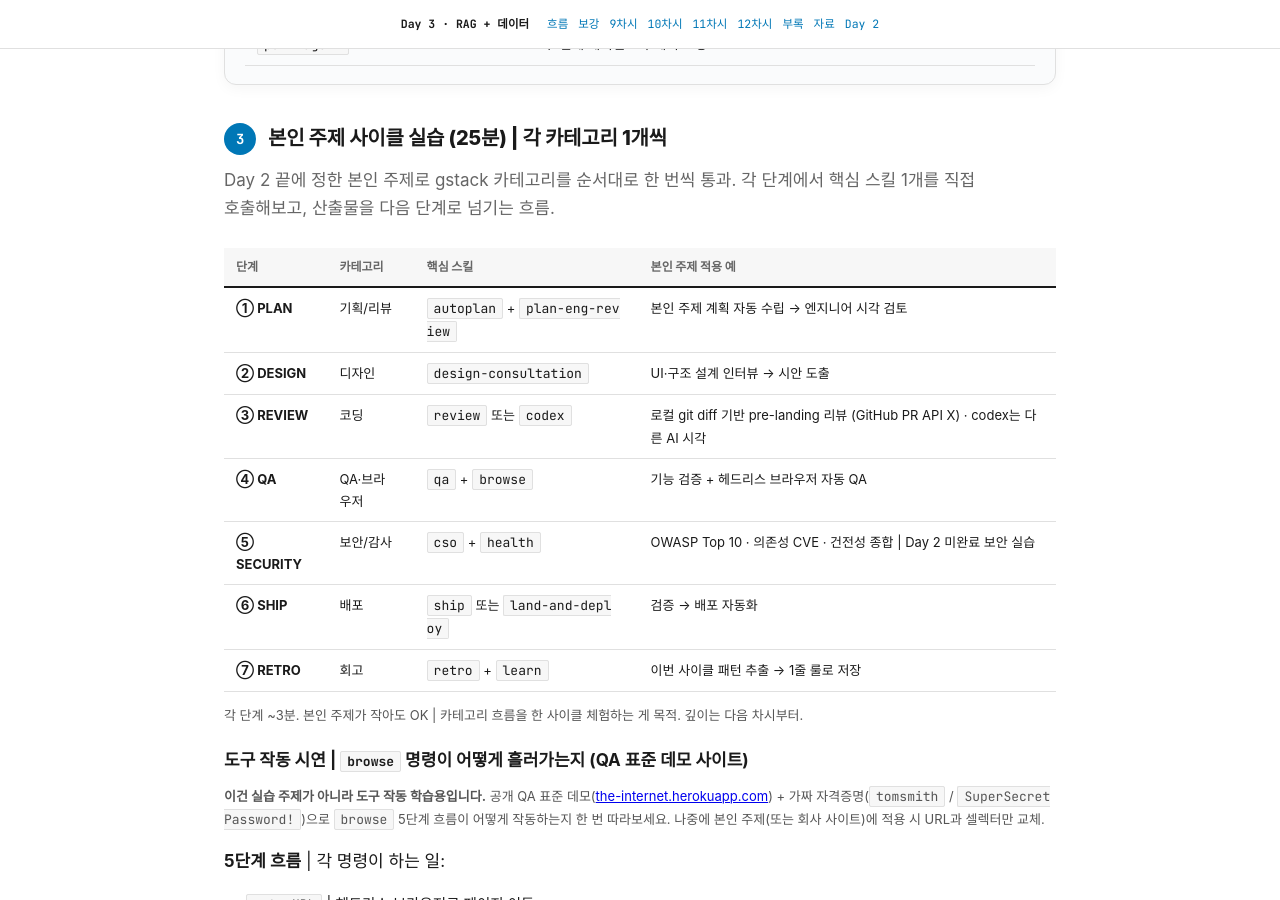
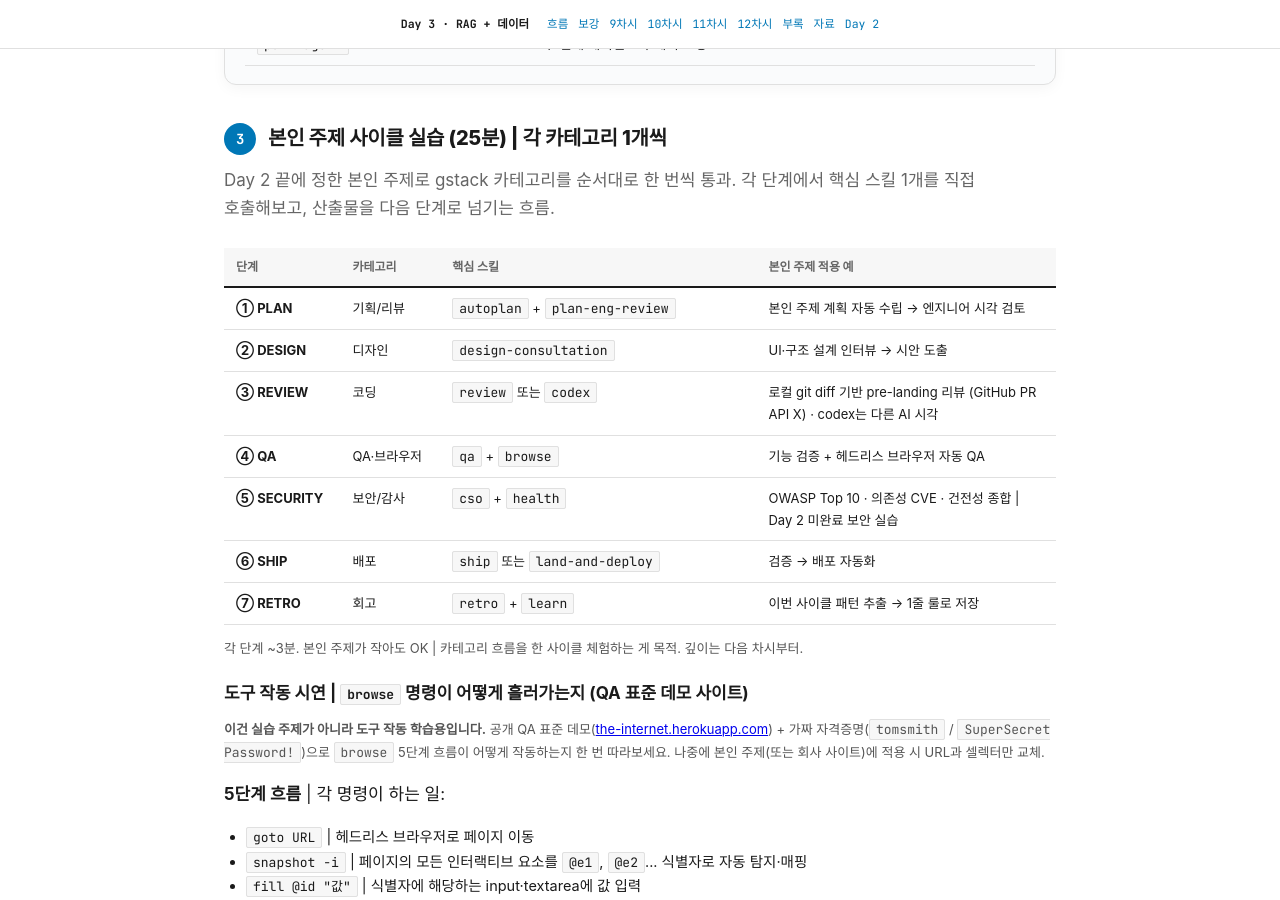
Before and after one commit to daniel8824-del/rag-day3, a Jekyll site: the page docs/index.html, which Jekyll copies as it is, in a window 1280 px wide and 900 px high, scrolled down 5916 px. Built offline with Jekyll 4.4.1, drawn with Linux system fonts in a browser that asks for light colours; some web fonts are replaced.

Commit message:
§3 사이클 실습 표 컬럼 너비 정합 (colgroup)
- 단계 14% (증가)
- 카테고리 12%
- 핵심 스킬 38% (증가)
- 본인 주제 적용 예 36% (줄임)

Co-Authored-By: Claude Opus 4.7 (1M context) <noreply@anthropic.com>

```diff
--- a/docs/index.html
+++ b/docs/index.html
@@ -782,6 +782,12 @@ git clone https://github.com/garrytan/gstack `
   <p class="lead">Day 2 끝에 정한 본인 주제로 gstack 카테고리를 순서대로 한 번씩 통과. 각 단계에서 핵심 스킬 1개를 직접 호출해보고, 산출물을 다음 단계로 넘기는 흐름.</p>
 
   <table style="font-size:13px;">
+    <colgroup>
+      <col style="width:14%;">
+      <col style="width:12%;">
+      <col style="width:38%;">
+      <col style="width:36%;">
+    </colgroup>
     <thead><tr><th>단계</th><th>카테고리</th><th>핵심 스킬</th><th>본인 주제 적용 예</th></tr></thead>
     <tbody>
       <tr><td><strong>① PLAN</strong></td><td>기획/리뷰</td><td><code class="inline">autoplan</code> + <code class="inline">plan-eng-review</code></td><td>본인 주제 계획 자동 수립 → 엔지니어 시각 검토</td></tr>
```
